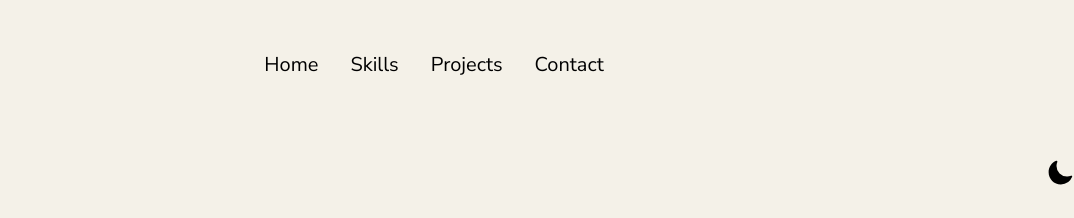
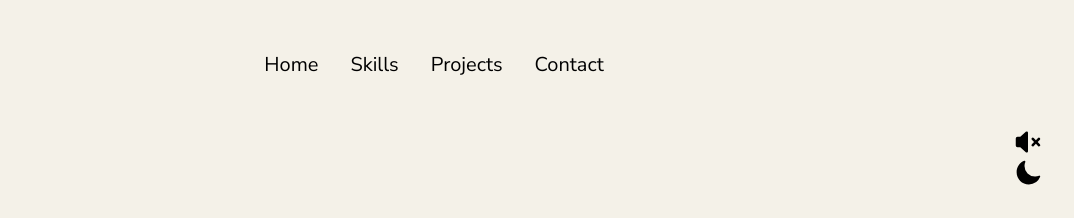
Before and after one commit to leilabb/cv-builder, a React (Vite) app: page / in a window 1280 px wide. Shown: the top 218 px of the page, without its empty margins (206-1280 px from the left). Built offline with nearby package versions, Linux system fonts and the light colour scheme; no server answers.

Commit message:
add audio player

```diff
--- a/src/App.jsx
+++ b/src/App.jsx
@@ -1,22 +1,33 @@
 import "./style.css";
-import { useState } from "react";
+import { useRef, useState } from "react";
 import { Route, Routes } from "react-router-dom";
 import Home from "./pages/Home";
 import CvBuilder from "./pages/Resume builder/CvBuilder";
 import CV from "./pages/CV";
 import Header from "./components/Header";
 import Skills from "./pages/Skills";
-import Contact from "./pages/Contact";
-import { MoonIcon, SunIcon } from "@heroicons/react/24/solid";
 import Audio from "./components/Audio";
 import Projects from "./pages/Projects";
 import Jobs from "./pages/Jobs";
+import DarkMode from "./components/DarkMode";
 
 export default function App() {
+  const [isSoundOn, setIsSoundOn] = useState(false);
   const [isDarkMode, setIsDarkMode] = useState(false);
 
   const handleClick = () => {
     setIsDarkMode((prev) => !prev);
+  };
+
+  const playerRef = useRef(null);
+
+  const handleSound = () => {
+    if (playerRef.current) {
+      isSoundOn ? playerRef.current.pause() : playerRef.current.play();
+    } else {
+      console.log("Audio player not loaded yet, trying again in 1 second.");
+    }
+    setIsSoundOn((prev) => !prev);
   };
 
   return (
@@ -26,17 +37,13 @@ export default function App() {
       }`}
     >
       <Header isDarkMode={isDarkMode} />
-      <Audio />
-      {!isDarkMode && (
-        <button onClick={handleClick}>
-          <MoonIcon className="z-20 fixed w-7 h-7 cursor-pointer text-black right-0 mt-4" />
-        </button>
-      )}
-      {isDarkMode && (
-        <button onClick={() => setIsDarkMode((prevMode) => !prevMode)}>
-          <SunIcon className=" z-10 w-7 h-7 absolute cursor-pointer  text-yellow-400 right-8 mt-4" />
-        </button>
-      )}
+      <Audio
+        playerRef={playerRef}
+        isDarkMode={isDarkMode}
+        isSoundOn={isSoundOn}
+        handleSound={handleSound}
+      />
+      <DarkMode handleClick={handleClick} isDarkMode={isDarkMode} />
       <Routes>
         <Route path="/" element={<Home isDarkMode={isDarkMode} />} />
         <Route path="/cv" element={<CV />} />
--- a/src/components/Audio.jsx
+++ b/src/components/Audio.jsx
@@ -1,10 +1,32 @@
 import React from "react";
 import lofiBeat from "./../assets/lofi-beat.mp3";
+import { SpeakerWaveIcon, SpeakerXMarkIcon } from "@heroicons/react/16/solid";
 
-export default function Audio() {
+export default function Audio({
+  playerRef,
+  isDarkMode,
+  isSoundOn,
+  handleSound,
+}) {
   return (
-    <>
-      <audio src={lofiBeat} controls autoPlay muted hidden />
-    </>
+    <div>
+      <audio id="player" ref={playerRef} src={lofiBeat} hidden controls />
+      {isSoundOn && (
+        <SpeakerWaveIcon
+          onClick={handleSound}
+          className={`w-7 h-7 cursor-pointer right-8 z-20 fixed
+            ${isDarkMode && "text-white"}
+          `}
+        />
+      )}
+      {!isSoundOn && (
+        <SpeakerXMarkIcon
+          onClick={handleSound}
+          className={`w-7 h-7 cursor-pointer right-8 z-20 fixed
+            ${isDarkMode && "text-white"}
+          `}
+        />
+      )}
+    </div>
   );
 }
--- /dev/null
+++ b/src/components/DarkMode.jsx
@@ -0,0 +1,18 @@
+import React from "react";
+import { MoonIcon, SunIcon } from "@heroicons/react/24/solid";
+
+export default function DarkMode({ isDarkMode, handleClick }) {
+  return (
+    <>
+      {!isDarkMode ? (
+        <button onClick={handleClick}>
+          <MoonIcon className="z-20 fixed w-7 h-7 cursor-pointer text-black right-8 mt-4" />
+        </button>
+      ) : (
+        <button onClick={handleClick}>
+          <SunIcon className=" z-10 fixed w-7 h-7 cursor-pointer  text-yellow-400 right-8 mt-4" />
+        </button>
+      )}
+    </>
+  );
+}
--- a/src/output.css
+++ b/src/output.css
@@ -562,10 +562,6 @@ video {
 
 .inset-0 {
   inset: 0px;
-}
-
-.right-0 {
-  right: 0px;
 }
 
 .right-8 {
--- a/src/pages/Skills.jsx
+++ b/src/pages/Skills.jsx
@@ -8,7 +8,6 @@ import svelte from "./../assets/devtools/svelte.png";
 import tailwind from "./../assets/devtools/tailwind.png";
 import typescript from "./../assets/devtools/typescript.png";
 import node from "./../assets/devtools/node.png";
-import ProjectCard from "../components/ProjectCard";
 
 export default function Skills({ isDarkMode }) {
   let skills = [
```
